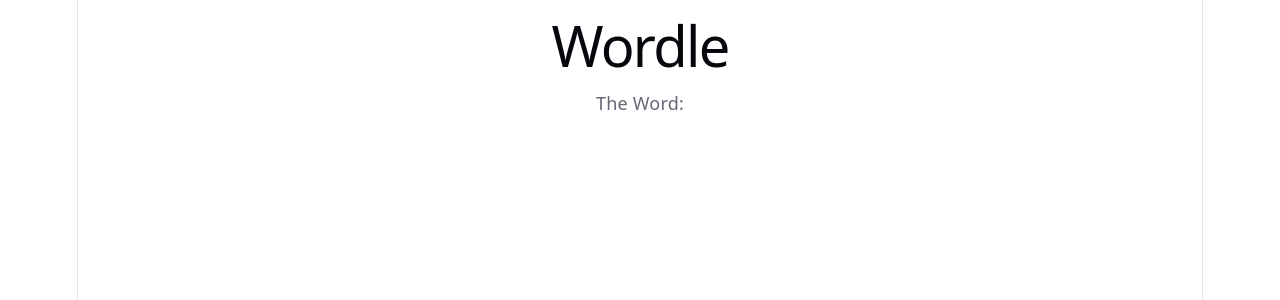
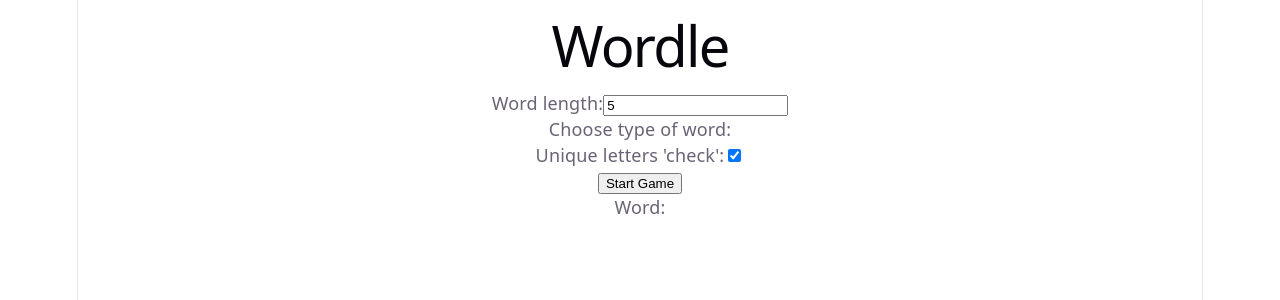
Before and after one commit to mastr777/wordle-spel_med_highscore-lista, a React (Vite) app in the folder wordle-game/: page / in a window 1280 px wide. Shown: the top 300 px of the page. Built offline with nearby package versions, Linux system fonts and the light colour scheme; no server answers.

Commit message:
add new code to gamepage - input field and other changes

```diff
--- a/wordle-game/src/App.jsx
+++ b/wordle-game/src/App.jsx
@@ -1,23 +1,48 @@
 
-import { useEffect, useState } from "react";
+import { useState } from "react";
 
 function App() {
 
   const [word, setWord] = useState("");
+  const [length, setLength] = useState(5);
+  const [unique, setUnique] = useState(true);
 
-  useEffect(() => {
-    fetch("/api/word?length=5")
-      .then(res => res.json())
-      .then(data => setWord(data.word));
-  }, []);
+  const getWord = () => {
+
+    fetch(`/api/word?length=${length}&unique=${unique}`)
+      .then((res) => res.json())
+      .then((data) => setWord(data.word));
+
+  };
 
   return (
+    <div>
 
-    <div>
       <h1>Wordle</h1>
-      <p>The Word: {word}</p>
+
+      <div>
+
+        <span>
+          Word length:
+          <input type="number" value={length} onChange={(e) => setLength(e.target.value)} />
+        </span>
+
+      </div>
+
+      <div>
+
+        <p>Choose type of word:</p>
+        <span>
+          Unique letters 'check':
+          <input type="checkbox" checked={unique} onChange={(e) => setUnique(e.target.checked)} />
+        </span>
+
+      </div>
+
+      <button onClick={getWord}>Start Game</button>
+
+      <p>Word: {word}</p>
     </div>
-
   );
 }
 
```
